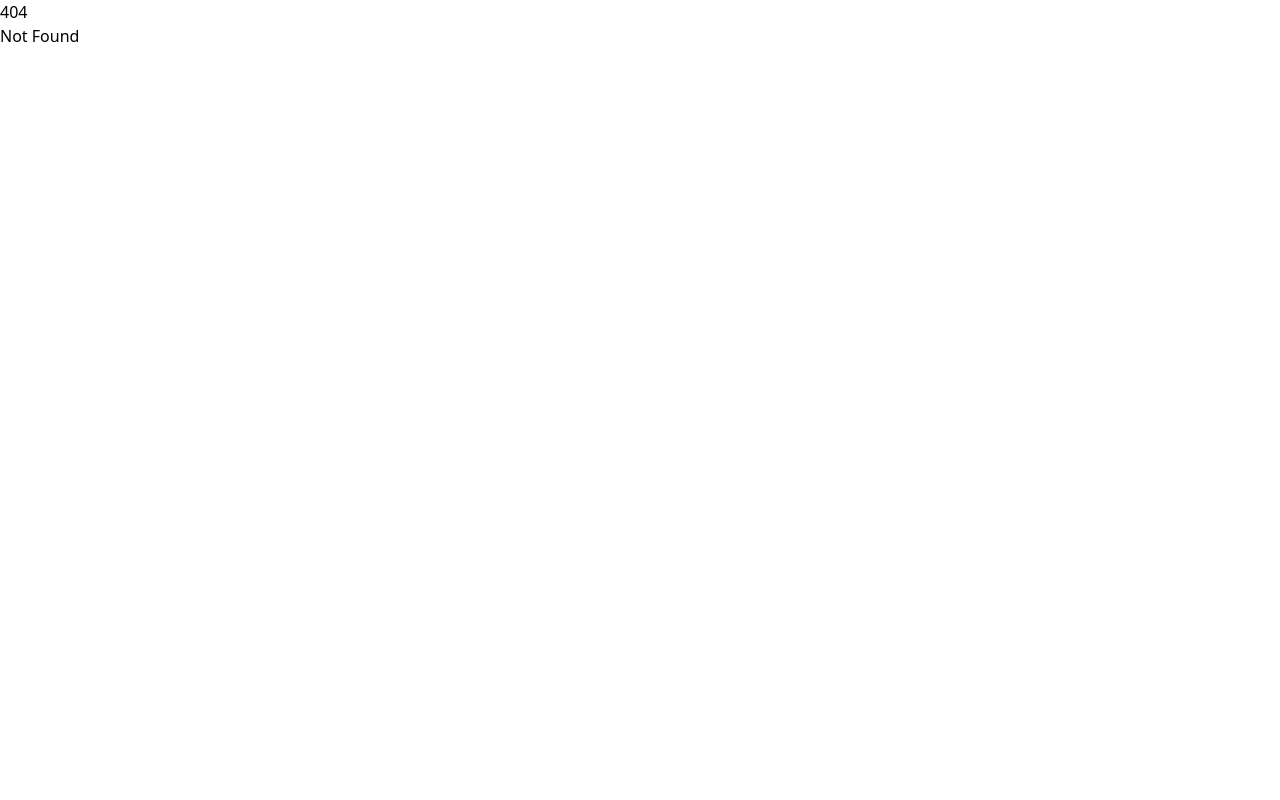
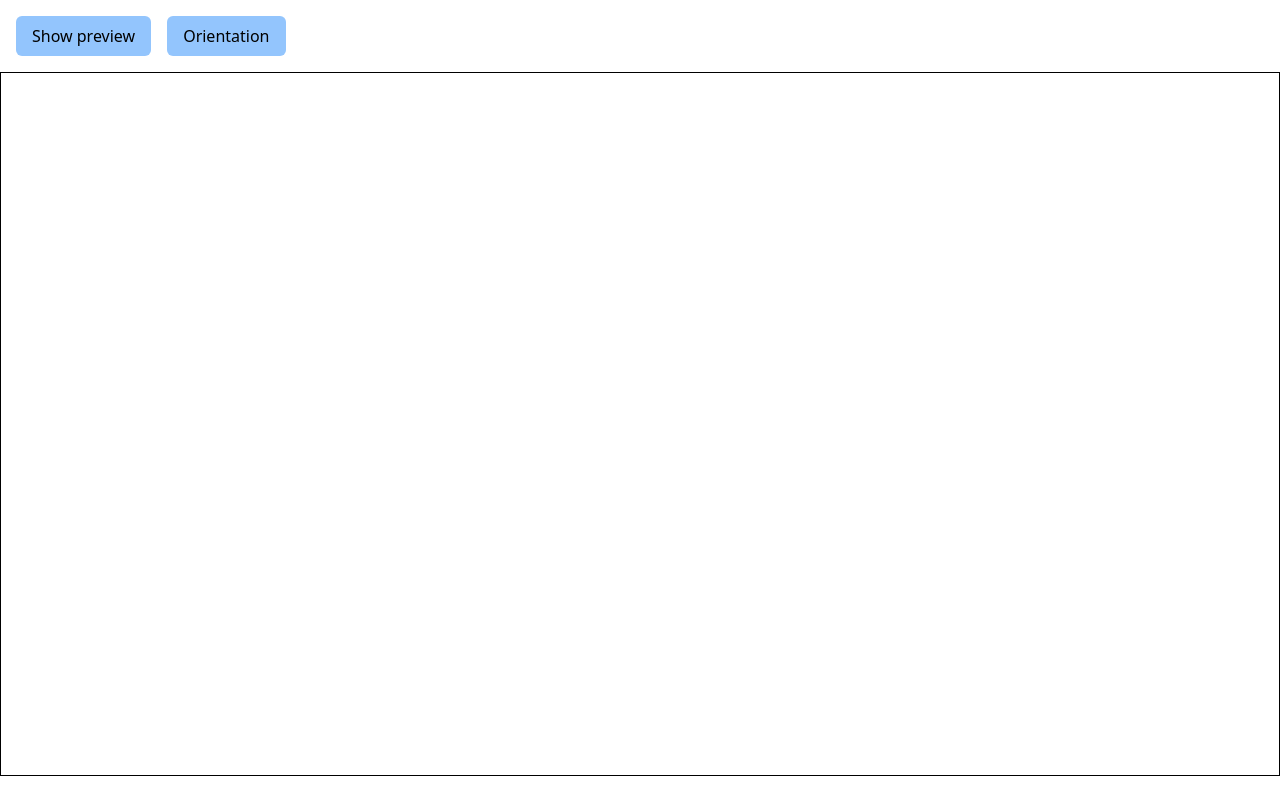
Before and after one commit to ryanbyrne30/shareable-text-editor, a SvelteKit app in the folder Web/: page /editor/v2 in a window 1280 px wide. Before the commit this address had no page. Built offline with nearby package versions, Linux system fonts and the light colour scheme.

Commit message:
feat: markdown editor

```diff
--- a/Web/package.json
+++ b/Web/package.json
@@ -21,6 +21,7 @@
 		"@sveltejs/adapter-auto": "^3.0.0",
 		"@sveltejs/kit": "^2.0.0",
 		"@sveltejs/vite-plugin-svelte": "^4.0.0",
+		"@types/marked": "^6.0.0",
 		"autoprefixer": "^10.4.20",
 		"eslint": "^9.7.0",
 		"eslint-config-prettier": "^9.1.0",
@@ -38,6 +39,7 @@
 		"vitest": "^2.0.4"
 	},
 	"dependencies": {
+		"marked": "^15.0.6",
 		"tailwind-merge": "^2.6.0"
 	}
 }
--- a/Web/src/app.css
+++ b/Web/src/app.css
@@ -1,3 +1,45 @@
 @import 'tailwindcss/base';
 @import 'tailwindcss/components';
 @import 'tailwindcss/utilities';
+
+h1,
+h2,
+h3,
+h4,
+h5,
+h6 {
+	@apply mb-2 mt-4 font-bold;
+}
+
+h1 {
+	@apply mb-4 mt-6 text-3xl;
+}
+h2 {
+	@apply mb-2 text-2xl;
+}
+h3 {
+	@apply text-xl;
+}
+h4 {
+	@apply text-lg;
+}
+h6 {
+	@apply text-sm;
+}
+
+ul,
+ol {
+	@apply pl-4;
+}
+
+ul > li {
+	@apply list-disc;
+}
+
+ol > li {
+	@apply list-decimal;
+}
+
+p {
+	@apply py-1;
+}
--- /dev/null
+++ b/Web/src/routes/editor/v2/+page.svelte
@@ -0,0 +1,54 @@
+<script lang="ts">
+	import { marked } from 'marked';
+	import { twMerge } from 'tailwind-merge';
+
+	let content: HTMLDivElement | null = null;
+	let text: string = '';
+	let showPreview = false;
+	let orientation: 'horizontal' | 'vertical' = 'vertical';
+
+	function render() {
+		if (content === null) return;
+		content.innerHTML = marked.parse(text) as string;
+	}
+
+	const contentConfig = {
+		horizontal: 'h-1/2 w-full',
+		vertical: 'w-1/2 h-full',
+		default: 'hidden'
+	};
+
+	function getContentConfig(showPreview: boolean, orientation: string) {
+		if (!showPreview) return contentConfig.default;
+		if (orientation === 'horizontal') return contentConfig.horizontal;
+		return contentConfig.vertical;
+	}
+
+	$: text !== undefined && render();
+</script>
+
+<div class="flex flex-row gap-4 p-4">
+	<button onclick={() => (showPreview = !showPreview)} class="rounded-md bg-blue-300 px-4 py-2"
+		>{showPreview ? 'Hide' : 'Show'} preview</button
+	>
+	<button
+		onclick={() => (orientation = orientation === 'horizontal' ? 'vertical' : 'horizontal')}
+		class="rounded-md bg-blue-300 px-4 py-2">Orientation</button
+	>
+</div>
+<main
+	class={twMerge(
+		'grid h-[calc(100dvh-6rem)]',
+		orientation === 'horizontal' ? 'grid-cols-1 grid-rows-2' : 'grid-cols-2 grid-rows-1',
+		!showPreview ? 'grid-cols-1 grid-rows-1' : ''
+	)}
+>
+	<textarea
+		bind:value={text}
+		class={twMerge('h-full w-full resize-none border border-black p-4 font-mono')}
+	></textarea>
+	<div
+		bind:this={content}
+		class={twMerge('overflow-scroll p-4', showPreview ? '' : 'hidden')}
+	></div>
+</main>
```
Also changed, not shown: 1 other file (tests, documents, lock files or other folders).
